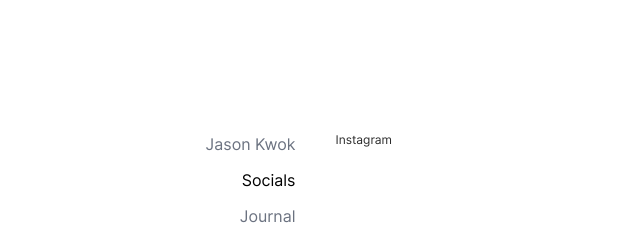
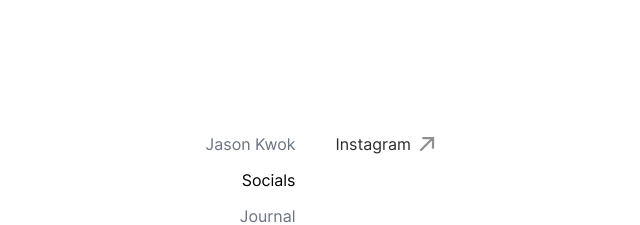
Before and after one commit to Pandoks/website, a SvelteKit app: page /socials in a window 1280 px wide. Shown: the part 84-309 px from the top of the page, without its empty margins (140-780 px from the left). Built offline with nearby package versions, Linux system fonts and the light colour scheme.

Commit message:
Added link structure for socials

```diff
--- a/src/routes/socials/+page.svelte
+++ b/src/routes/socials/+page.svelte
@@ -4,9 +4,41 @@
   ];
 </script>
 
-<div class="text-xs text-[#2b2b2b] ml-3 sm:ml-5 md:ml-7 lg:ml-9 xl:ml-10">
+<div class="text-[#2b2b2b] ml-3 sm:ml-5 md:ml-7 lg:ml-9 xl:ml-10">
   {#each socials as social}
-    <a href={social.href} target="_blank">{social.text}</a>
+    <a href={social.href} target="_blank">
+      <div class="flex transition hover:scale-110">
+        <span>{social.text}</span>
+        <svg
+          xmlns="http://www.w3.org/2000/svg"
+          viewBox="0 0 256 256"
+          focusable="false"
+          class="block ml-1 w-6 h-6 text-gray-500"
+        >
+          <g class="text-gray-500">
+            <line
+              x1="64"
+              y1="192"
+              x2="192"
+              y2="64"
+              fill="none"
+              stroke="rgb(143, 143, 143)"
+              stroke-linecap="round"
+              stroke-linejoin="round"
+              stroke-width="24"
+            ></line>
+            <polyline
+              points="88 64 192 64 192 168"
+              fill="none"
+              stroke="rgb(143, 143, 143)"
+              stroke-linecap="round"
+              stroke-linejoin="round"
+              stroke-width="24"
+            ></polyline>
+          </g>
+        </svg>
+      </div>
+    </a>
   {/each}
 </div>
 
```
